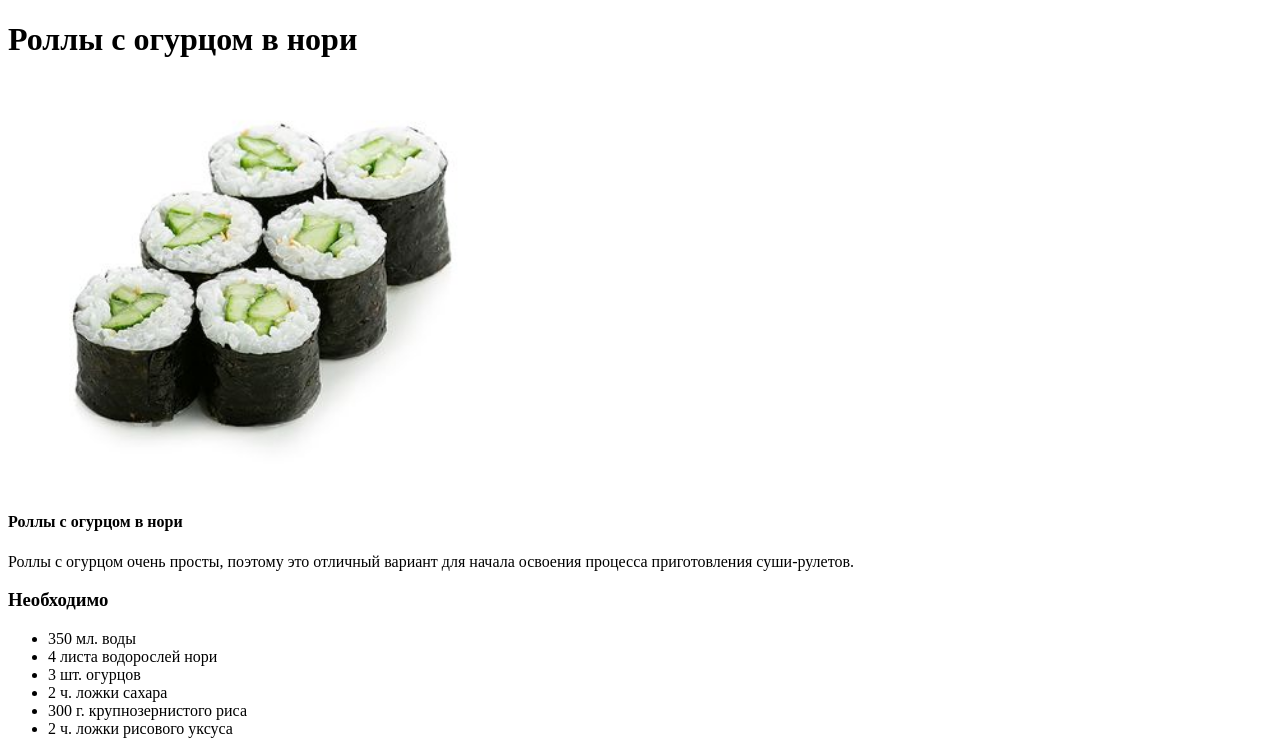
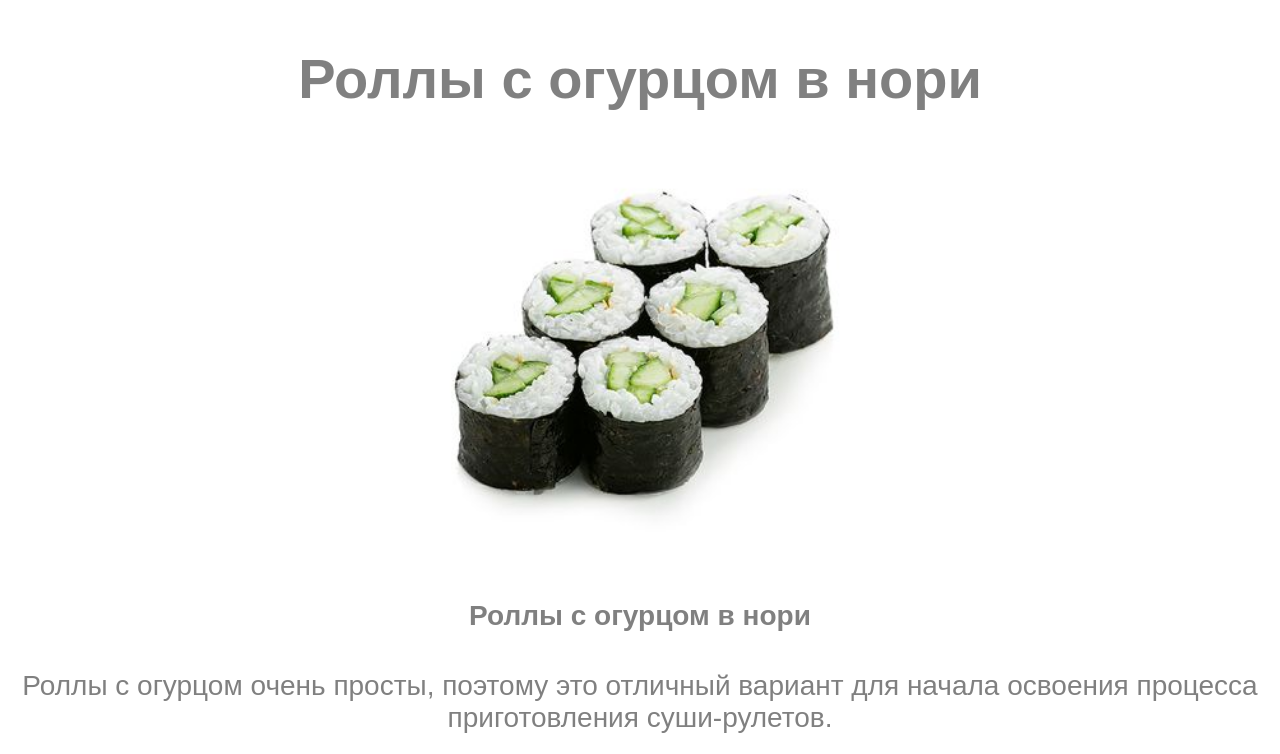
Before and after one commit to AJaggens/odin-recipes, a plain HTML site: page recipes/rolls.html in a window 1280 px wide. Shown: the top 754 px of the page. Drawn offline with Linux system fonts and the light colour scheme.

Commit message:
css pass

```diff
--- a/recipes/rolls.html
+++ b/recipes/rolls.html
@@ -3,14 +3,16 @@
     <head>
         <meta charset="UTF-8">
         <title>Роллы с огурцом в нори</title>
+        <link rel="stylesheet" href="../styles.css">
     </head>
 
     <body>
-        <h1></h1>
-        <h1>Роллы с огурцом в нори</h1>
-        <img src="./img/rolls.jpg" alt="Роллы с огурцом в нори" width="500">
-        <h4>Роллы с огурцом в нори</h4>
-        <p>Роллы с огурцом очень просты, поэтому это отличный вариант для начала освоения процесса приготовления суши-рулетов.</p>
+        <div class="recipe-header">
+            <h1>Роллы с огурцом в нори</h1>
+            <img src="./img/rolls.jpg" alt="Роллы с огурцом в нори" width="500">
+            <h4>Роллы с огурцом в нори</h4>
+            <p>Роллы с огурцом очень просты, поэтому это отличный вариант для начала освоения процесса приготовления суши-рулетов.</p>
+        </div>
 
         <h3>Необходимо</h3>
         <ul>
--- a/styles.css
+++ b/styles.css
@@ -1,9 +1,17 @@
-p {
-    color: white;
-    background-color: black;
+.mainpage {
+    text-align: center;
+    font-size: 36px;
+    color: grey;
+    font-family: Arial, Helvetica, sans-serif;
 }
 
-h1 {
-    color: white;
-    background-color: black;
+.recipe-header {
+    text-align: center;
+    align-content: center;
+    font-size: 28px;
+    color: grey;
 }
+
+body {
+    font-family: Arial, Helvetica, sans-serif;
+}
```
Also changed, not shown: index.html (+2 -0 lines), recipes/coffee-liker.html (+7 -4 lines), recipes/muraveynik.html (+7 -4 lines), recipes/varenik.html (+8 -4 lines).
